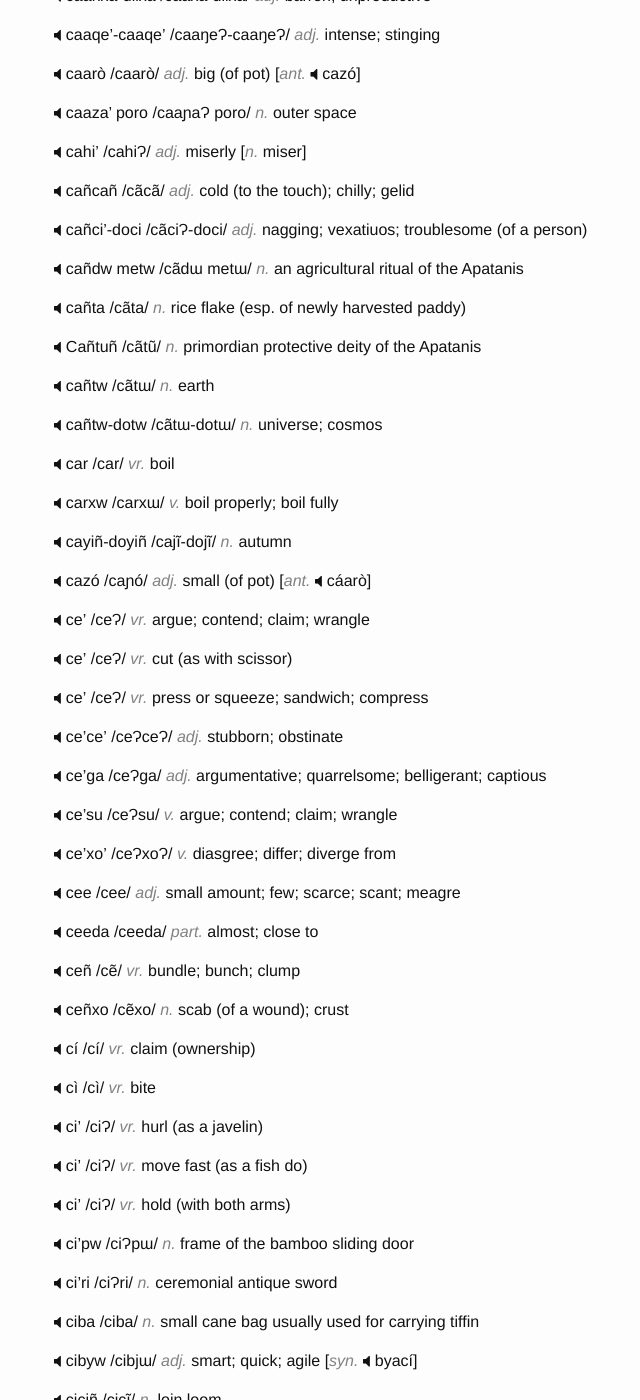
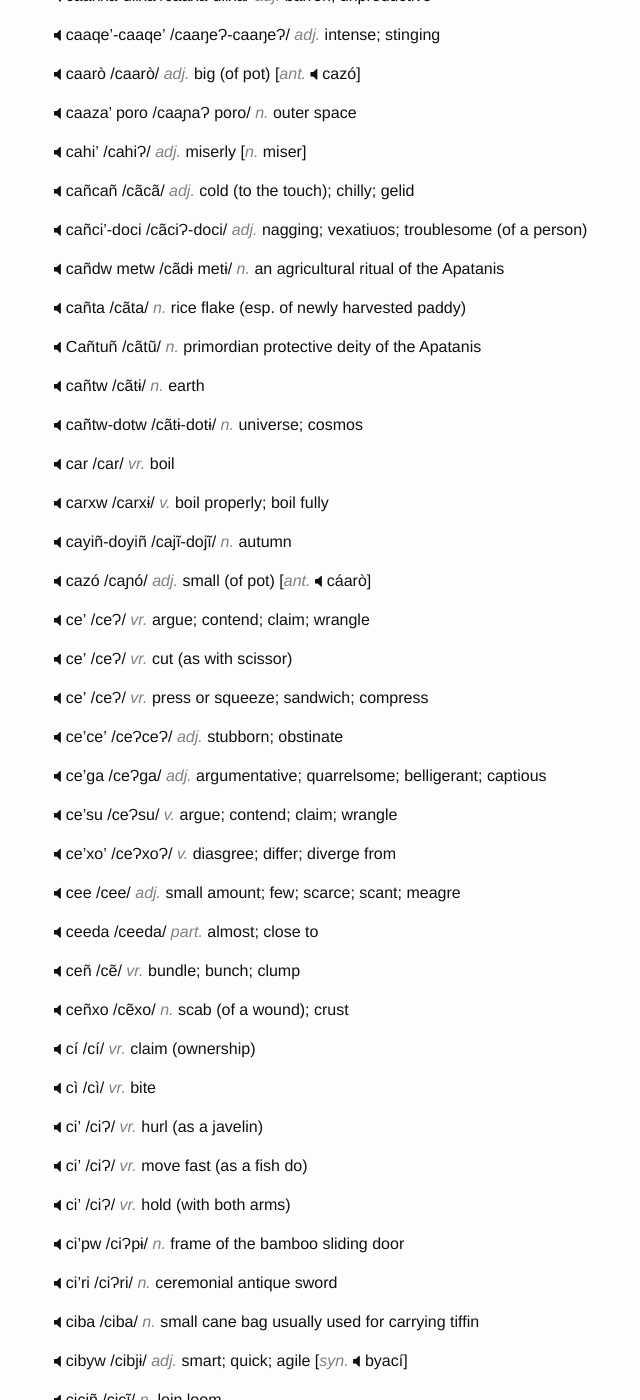
Before and after one commit to hacksparrow/language.apatani.org, a Jekyll site: the page built from dictionary/c.md, in a window 1280 px wide and 1400 px high, scrolled down 649 px. Shown: the whole window, without its empty margins (216-856 px from the left). Built offline with Jekyll 4.4.1, drawn with Linux system fonts in a browser that asks for light colours; nearby versions of some CDN libraries; comment, search, counter and statistics services are not loaded; some of the changed text lies outside the part shown.

Commit message:
Update c.md

```diff
--- a/dictionary/c.md
+++ b/dictionary/c.md
@@ -54,7 +54,7 @@ __cañcañ__  /cãcã/ _adj._  cold (to the touch); chilly; gelid
 __cañci'-doci__ /cãciɁ-doci/ _adj._  nagging; vexatiuos; troublesome (of a person)
 
 
-__cañdw metw__  /cãdɯ metɯ/ _n._  an agricultural ritual of the Apatanis
+__cañdw metw__  /cãdɨ metɨ/ _n._  an agricultural ritual of the Apatanis
 
 
 __cañta__ /cãta/ _n._  rice flake (esp. of newly harvested paddy)
@@ -63,16 +63,16 @@ __cañta__ /cãta/ _n._  rice flake (esp. of newly harvested paddy)
 __Cañtuñ__  /cãtũ/ _n._  primordian protective deity of the Apatanis
 
 
-__cañtw__ /cãtɯ/ _n._  earth
+__cañtw__ /cãtɨ/ _n._  earth
 
 
-__cañtw-dotw__ /cãtɯ-dotɯ/ _n._  universe; cosmos
+__cañtw-dotw__ /cãtɨ-dotɨ/ _n._  universe; cosmos
 
 
 __car__ /car/ _vr._  boil
 
 
-__carxw__ /carxɯ/ _v._  boil properly; boil fully
+__carxw__ /carxɨ/ _v._  boil properly; boil fully
 
 
 __cayiñ-doyiñ__ /cajĩ-dojĩ/ _n._  autumn
@@ -129,7 +129,7 @@ __ci'__ /ciɁ/ _vr._  move fast (as a fish do)
 __ci'__ /ciɁ/ _vr._  hold (with both arms)
 
 
-__ci'pw__ /ciɁpɯ/ _n._  frame of the bamboo sliding door
+__ci'pw__ /ciɁpɨ/ _n._  frame of the bamboo sliding door
 
 
 __ci'ri__ /ciɁri/ _n._  ceremonial antique sword
@@ -138,7 +138,7 @@ __ci'ri__ /ciɁri/ _n._  ceremonial antique sword
 __ciba__  /ciba/ _n._  small cane bag usually used for carrying tiffin
 
 
-__cibyw__ /cibjɯ/ _adj._  smart; quick; agile [_syn._  byací]
+__cibyw__ /cibjɨ/ _adj._  smart; quick; agile [_syn._  byací]
 
 
 __ciciñ__ /cicĩ/ _n._  loin loom
@@ -243,7 +243,7 @@ __culu__  /culu/ _n._  a variety of children's game
 __cuu__ /cuu/ _vr._  move with head forward
 
 
-__cuuki__ cuuki// _v._  stoop [_syn._  cuukw]
+__cuuki__ /cuuki/ _v._  stoop [_syn._  cuukw]
 
 
 __cuuki'__  /cuukiɁ/ _n._  metallic poker; safety pin  [_syn._  ufañ kuti]
```
Also changed, not shown: other parts of dictionary/c.md (+3 -3 lines).
